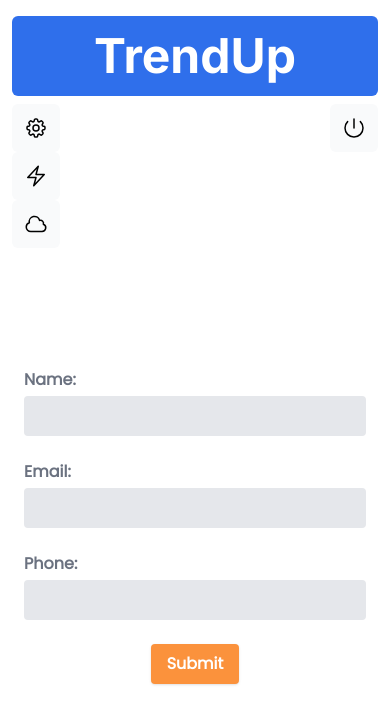
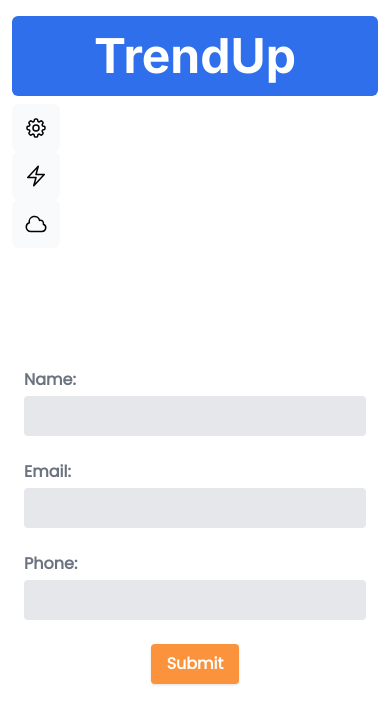
Before and after one commit to vincentminutella/fitness-tracker, a Next.js app: page /dashboard/account in a window 390 px wide. Shown: the top 724 px of the page. Built offline with nearby package versions, Linux system fonts and the light colour scheme; no server answers; the database is empty.

Commit message:
remove sign out button mobile

```diff
--- a/app/ui/dashboard/sidenav.tsx
+++ b/app/ui/dashboard/sidenav.tsx
@@ -19,7 +19,7 @@ export default function SideNav() {
       <div className="flex grow flex-row justify-between space-x-2 md:flex-col md:space-x-0 md:space-y-2">
         <NavLinks />
         <div className="hidden h-auto w-full grow rounded-md bg-gray-50 md:block"></div>
-        <form
+        <form className='hidden md:block'
           action={async () => {
             'use server';
             await signOut();
```
